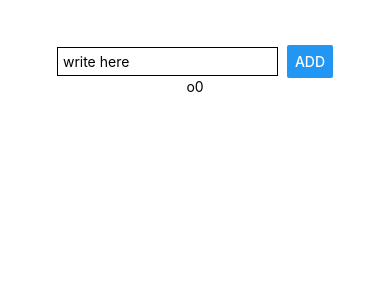
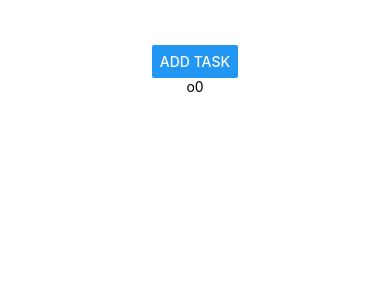
Before and after one commit to homercrates/RNTasker, a React Native app in the folder task/: screen / in a window 390 px wide. Shown: the top 300 px of the page. Built offline with nearby package versions, Linux system fonts and the light colour scheme.

Commit message:
added a modal function and the ability to turn it on and off while adding task

```diff
--- a/task/App.js
+++ b/task/App.js
@@ -1,5 +1,5 @@
-import React, { useState} from 'react';
-import { StyleSheet, Text, View, FlatList } from 'react-native';
+import React, { useState } from 'react';
+import { StyleSheet, Text, View, FlatList, Button } from 'react-native';
 
 import GoalItem from './components/GoalItem';
 import GoalInput from './components/GoalInput';
@@ -8,12 +8,15 @@ import GoalInput from './components/GoalInput';
 export default function App() {
 
   const [courseGoals, setCourseGoals] = useState([]);
+  const [isAddTask, setIsAddTask] = useState(false);
 
   const addGoalHandler = (goalTitle) => {
     setCourseGoals(currentGoals => [
       ...currentGoals,
       {key: Math.random().toString(), val: goalTitle}
     ]);
+    //close modal
+    setIsAddTask(false);
   }
 
   const removeGoalHandler = (goalId) => {
@@ -24,10 +27,12 @@ export default function App() {
 
   return (
     <View style={styles.container}>
+      <Button title='Add Task' onPress={() => setIsAddTask(true)}/>
       <View style={styles.screen}>
-        <GoalInput onAddGoal={addGoalHandler} />
+        <GoalInput onAddGoal={addGoalHandler} didWeModal={isAddTask} />
       </View>
       <Text>o0</Text>
+
       <FlatList
         data={courseGoals}
         renderItem={itemData => (
--- a/task/components/GoalInput.js
+++ b/task/components/GoalInput.js
@@ -9,14 +9,16 @@ const GoalInput = props => {
       }
 
     return (
+        <Modal visible={props.didWeModal} animationType="fade">
             <View style={styles.screen}>
-            <TextInput placeholder="write here"
+                <TextInput placeholder="write heres"
                     style={styles.txtInput}
                     onChangeText={goalInputHandler}
                     value={props.enteredGoal}
                 />
                 <Button title="Add" onPress={() => props.onAddGoal(enteredGoal)}></Button>
             </View>
+        </Modal>
     )
 }
 
@@ -25,11 +27,13 @@ const styles = StyleSheet.create({
         width: '80%',
         borderColor: 'black',
         borderWidth: 1,
-        padding: 5
+        padding: 5,
+        marginBottom: 2,
       },
       screen: {
-        flexDirection: 'row',
-        justifyContent: 'space-between',
+        flexDirection: 'column',
+        flex: 1,
+        justifyContent: 'center',
         alignItems: 'center',
       },
 });
```
Lines whose indentation alone changed are shown as unchanged.
